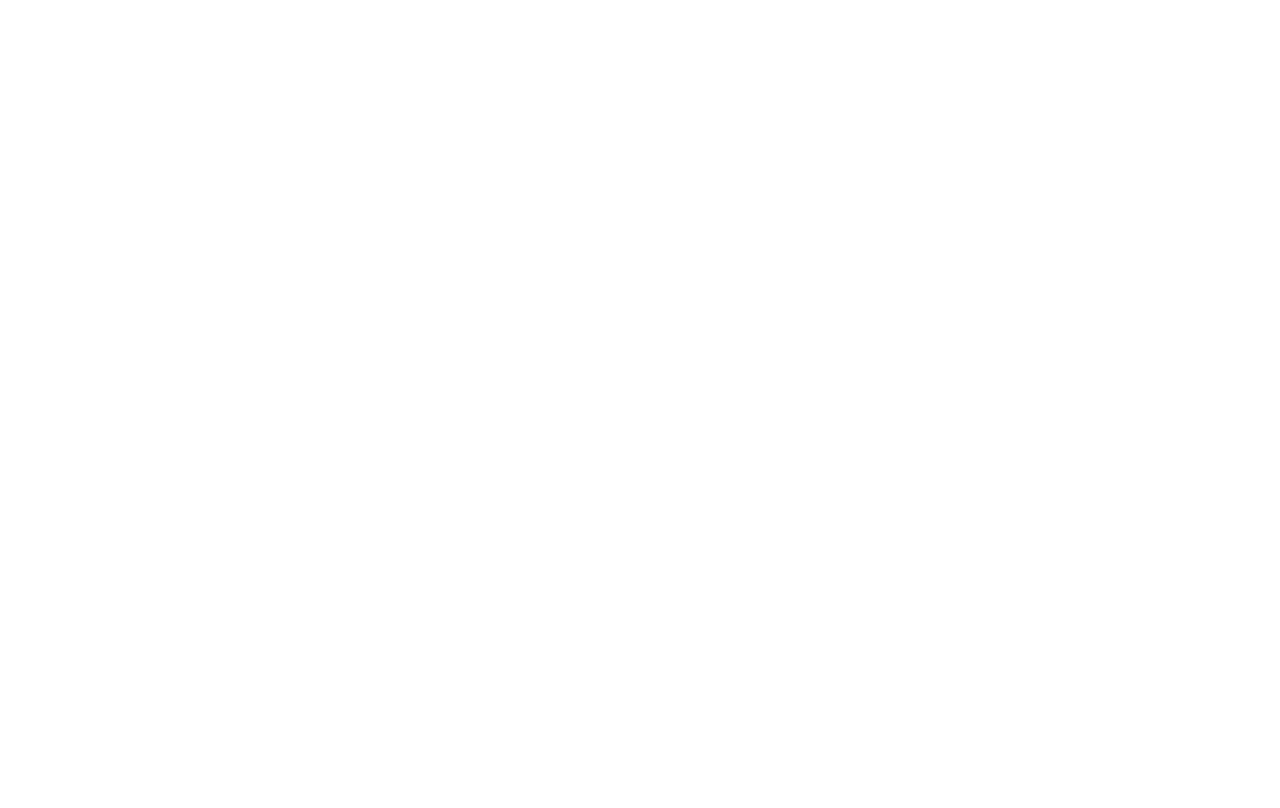
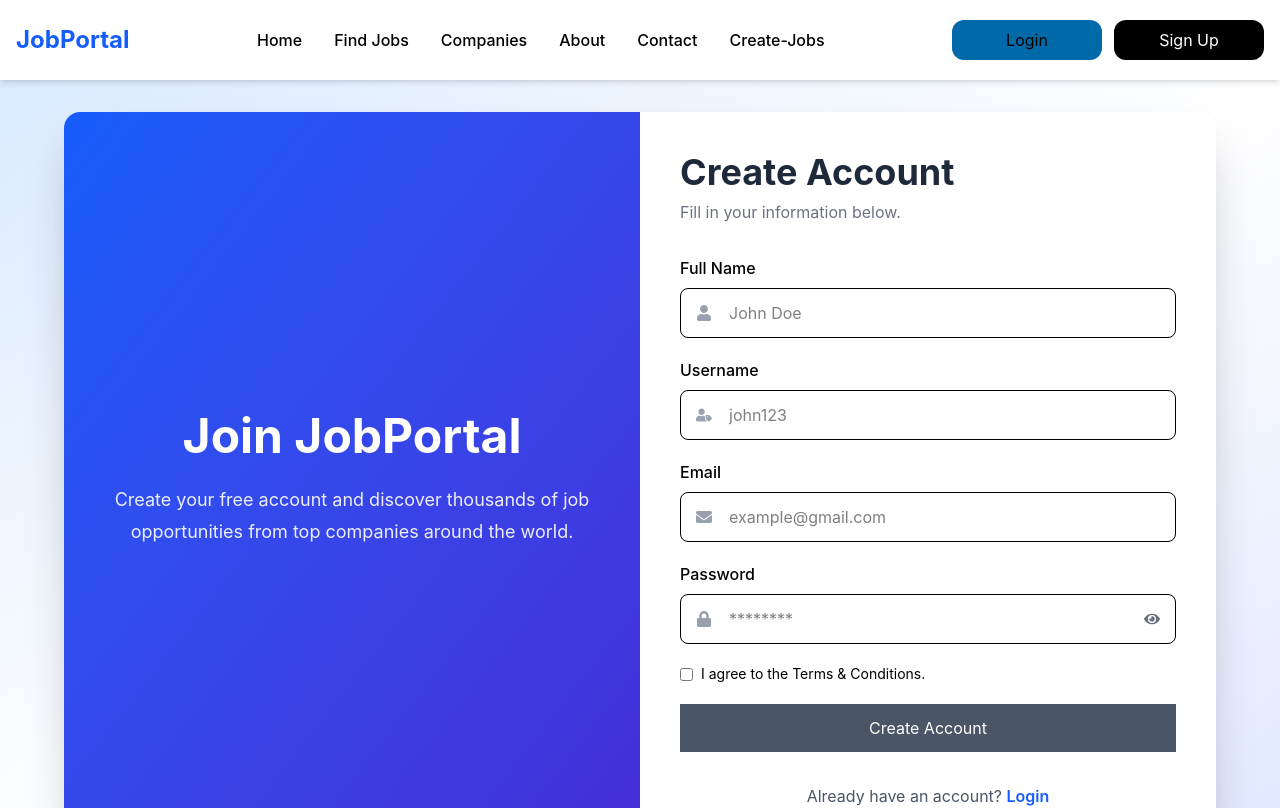
Before and after one commit to mashrurmahmud/Front-endEnginnering, a React (Vite) app: page /auth/register in a window 1280 px wide. Before the commit this address had no page. Shown: the top 808 px of the page. Built offline with nearby package versions, Linux system fonts and the light colour scheme.

Commit message:
created login and registration api for backend

```diff
--- /dev/null
+++ b/ALLapi.js
@@ -0,0 +1,13 @@
+import axios from "axios"
+import { axiosInstance } from "./client"
+
+
+export const registerUser = async(data)=>{
+    const response = await axiosInstance.post("/register", data);
+    return response;
+}
+
+export const loginUser = async(data)=>{
+    const response = axiosInstance.post("/login", data);
+    return response;
+}
--- a/Components/Header.jsx
+++ b/Components/Header.jsx
@@ -43,7 +43,7 @@ const Header = () => {
 
         <button className="bg-black w-[150px] h-auto px-3 py-2 rounded-xl">
               <Link
-            to="/register"
+            to="/auth/register"
             className="btn text-white btn-primary"
           >
             Sign Up
--- /dev/null
+++ b/Components/Registration/Registration.jsx
@@ -0,0 +1,254 @@
+
+import React, { useState } from "react";
+import { useForm,  } from "react-hook-form";
+import {
+  FaUser,
+  FaEnvelope,
+  FaLock,
+  FaUserTag,
+  FaEye,
+  FaEyeSlash,
+} from "react-icons/fa";
+import { Link } from "react-router-dom";
+import * as z from 'zod';
+import { zodResolver } from '@hookform/resolvers/zod';
+
+
+const user = z.object({
+    name:z.string().nonempty({error:"Name is required"}),
+    email:z.string().email({error:"Invalid email"}).nonempty({error:"Email is required"}),
+    password:z.string().nonempty({error:"Password is required"}).min(6,{error:"Password must be at least 6 characters"}),
+    terms:z.boolean({error:"You must agree to the terms and conditions"}).default(false),
+})
+
+const Register = () => {
+  const [showPassword, setShowPassword] = useState(false);
+  const {register, handleSubmit, watch, formState:{errors}, } = useForm({
+    resolver:zodResolver(user)
+
+  });
+
+
+
+
+  const agree = watch("terms",false);
+
+
+
+
+
+
+
+
+  const onSubmit = (data) => {
+
+    console.log(data)
+
+
+
+
+
+
+
+    const {terms, ...rest} = data;
+
+
+
+    console.log(terms)
+
+
+
+
+
+
+
+
+
+
+    // axios.post("/register", user)
+  };
+
+  return (
+    <div className="min-h-screen flex items-center justify-center bg-gradient-to-br from-blue-100 via-white to-indigo-100 p-5">
+      <div className="bg-white shadow-2xl rounded-2xl overflow-hidden max-w-6xl w-full grid lg:grid-cols-2">
+
+        {/* Left Side */}
+        <div className="hidden lg:flex flex-col justify-center items-center bg-gradient-to-br from-blue-600 to-indigo-700 text-white p-10">
+
+          <h1 className="text-5xl font-bold mb-6">
+            Join JobPortal
+          </h1>
+
+          <p className="text-lg text-center leading-8 opacity-90">
+            Create your free account and discover thousands of job
+            opportunities from top companies around the world.
+          </p>
+
+
+
+        </div>
+
+        {/* Right Side */}
+
+        <div className="p-10">
+
+          <h2 className="text-4xl font-bold text-gray-800 mb-2">
+            Create Account
+          </h2>
+
+          <p className="text-gray-500 mb-8">
+            Fill in your information below.
+          </p>
+
+          <form
+            onSubmit={handleSubmit(onSubmit)}
+            className="space-y-5"
+          >
+
+            {/* Name */}
+
+            <div>
+
+              <label className="font-medium mb-2 block">
+                Full Name
+              </label>
+
+              <div className="relative">
+
+                <FaUser className="absolute left-4 top-1/2 -translate-y-1/2 text-gray-400" />
+
+                <input
+                  type="text"
+                  {...register("name")}
+                  placeholder="John Doe"
+                  className="w-full border rounded-lg py-3 pl-12 pr-4 focus:ring-2 focus:ring-blue-500 outline-none"
+
+                />
+                {errors?.name && <p className="text-red-500">{errors.name.message}</p>}
+
+              </div>
+
+            </div>
+
+            {/* Username */}
+
+            <div>
+
+              <label className="font-medium mb-2 block">
+                Username
+              </label>
+
+              <div className="relative">
+
+                <FaUserTag className="absolute left-4 top-1/2 -translate-y-1/2 text-gray-400" />
+
+                <input
+                  type="text"
+                  {...register("username")}
+                  placeholder="john123"
+                  className="w-full border rounded-lg py-3 pl-12 pr-4 focus:ring-2 focus:ring-blue-500 outline-none"
+
+                />
+                {errors?.username && <p className="text-red-500">{errors.username.message}</p>}
+
+              </div>
+
+            </div>
+
+            {/* Email */}
+
+            <div>
+
+              <label className="font-medium mb-2 block">
+                Email
+              </label>
+
+              <div className="relative">
+
+                <FaEnvelope className="absolute left-4 top-1/2 -translate-y-1/2 text-gray-400" />
+
+                <input
+                  type="email"
+                  {...register("email")}
+                  placeholder="example@gmail.com"
+                  className="w-full border rounded-lg py-3 pl-12 pr-4 focus:ring-2 focus:ring-blue-500 outline-none"
+
+                />
+                {errors?.email && <p className="text-red-500">{errors.email.message}</p>}
+
+              </div>
+
+            </div>
+
+            {/* Password */}
+
+            <div>
+
+              <label className="font-medium mb-2 block">
+                Password
+              </label>
+
+              <div className="relative">
+
+                <FaLock className="absolute left-4 top-1/2 -translate-y-1/2 text-gray-400" />
+
+                <input
+                  type={showPassword ? "text" : "password"}
+                  {...register("password")}
+                  placeholder="********"
+                  className="w-full border rounded-lg py-3 pl-12 pr-12 focus:ring-2 focus:ring-blue-500 outline-none"
+
+                />
+                {errors?.password && <p className="text-red-500">{errors.password.message}</p>}
+
+                <button
+                  type="button"
+                  onClick={() => setShowPassword(!showPassword)}
+                  className="absolute right-4 top-1/2 -translate-y-1/2 text-gray-500"
+                >
+                  {showPassword ? <FaEyeSlash /> : <FaEye />}
+                </button>
+
+              </div>
+
+            </div>
+
+            {/* Terms */}
+
+            <label className="flex items-center gap-2 text-sm cursor-pointer">
+              <input
+                type="checkbox"
+                {...register("terms", { required: true })}
+
+
+                className="checkbox checkbox-primary"
+              />
+              I agree to the Terms & Conditions.
+            </label>
+
+            {/* Button */}
+
+            <button diabled={!agree} className={agree? "bg-blue-500 text-white w-full p-3 cursor-pointer" : "bg-gray-600 text-white w-full p-3 cursor-not-allowed"}>
+              Create Account
+            </button>
+
+          </form>
+
+          <p className="text-center mt-8 text-gray-600">
+            Already have an account?{" "}
+            <Link
+              to="/login"
+              className="text-blue-600 font-semibold hover:underline"
+            >
+              Login
+            </Link>
+          </p>
+
+        </div>
+
+      </div>
+    </div>
+  );
+};
+
+export default Register;
--- a/package.json
+++ b/package.json
@@ -10,6 +10,7 @@
     "preview": "vite preview"
   },
   "dependencies": {
+    "@hookform/resolvers": "^5.4.0",
     "@tailwindcss/vite": "^4.3.2",
     "axios": "^1.18.1",
     "react": "^19.2.7",
--- a/src/App.jsx
+++ b/src/App.jsx
@@ -9,6 +9,7 @@ import JobLayou from '../Components/JobLayOut/JobLayou'
 import CreateJob from '../Components/CreateJobform/CreateJob'
 import AuthLayOut from '../Components/AuthLayOut'
 import Login from '../Components/LoginForm'
+import Register from '../Components/Registration/Registration'
 
 function App() {
   const [count, setCount] = useState(0)
@@ -30,6 +31,7 @@ function App() {
      </Route>
      <Route path='/auth' element={<AuthLayOut/>}>
      <Route path='/auth/login' element={<Login/>}/>
+     <Route path='/auth/register' element={<Register/>}/>
 
      </Route>
    </Routes>
```
Also changed, not shown: 1 other file (tests, documents, lock files or other folders).
